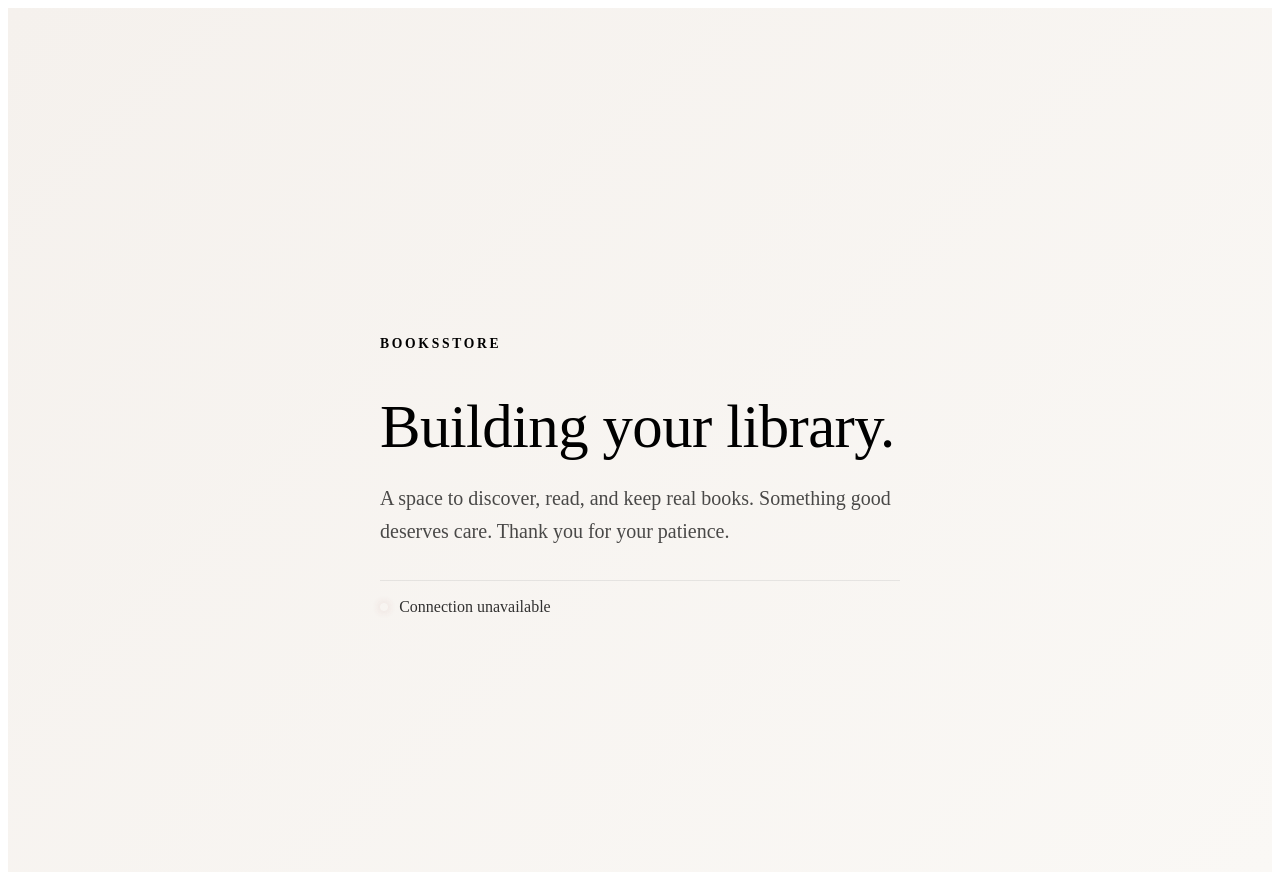
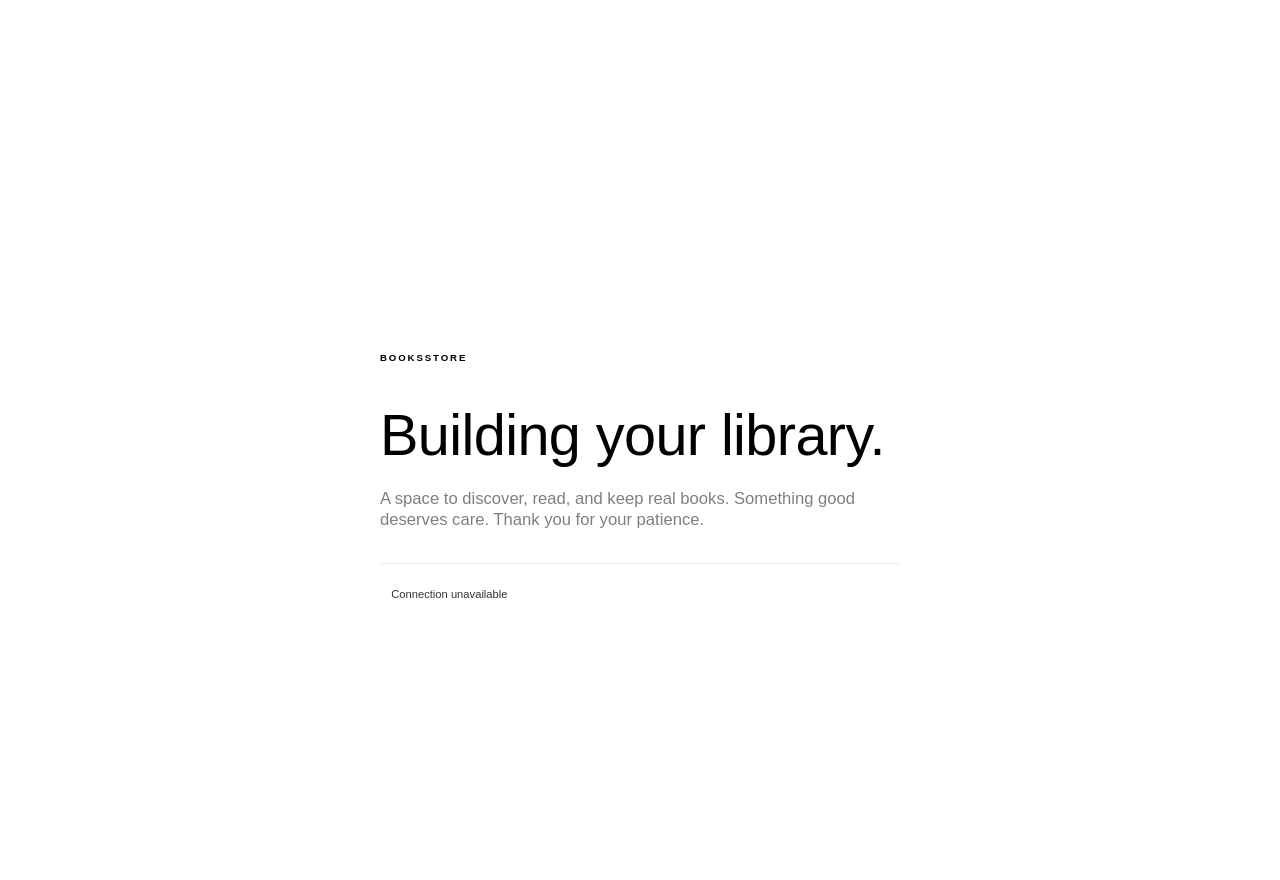
Before and after one commit to realstin/booksstore-frontend, a React (Vite) app: page / in a window 1280 px wide. Built offline with nearby package versions, Linux system fonts and the light colour scheme; no server answers.

Commit message:
feat: added the poppins font the svg to use on signup and log in pages

```diff
--- a/src/App.css
+++ b/src/App.css
@@ -5,7 +5,7 @@
   align-items: center;
   justify-content: center;
   position: relative;
-  background: linear-gradient(135deg, #f5f1ed 0%, #faf8f5 100%);
+  background: linear-gradient(135deg, #fff 0%, #fff 100%);
 }
 
 .coming-soon__wrapper {
@@ -24,7 +24,8 @@
 }
 
 .coming-soon__label {
-  font-size: 0.85rem;
+  font-family: 'Poppins', sans-serif;
+  font-size: 0.6rem;
   letter-spacing: 0.2em;
   text-transform: uppercase;
   color: var(--clay);
@@ -34,8 +35,8 @@
 }
 
 .coming-soon__title {
-  font-family: var(--font-serif);
-  font-size: clamp(2.8rem, 7vw, 3.8rem);
+  font-family: 'Poppins', sans-serif;
+  font-size: clamp(2.6rem, 6vw, 3.6rem);
   font-weight: 500;
   line-height: 1.15;
   margin-bottom: 1.25rem;
@@ -44,10 +45,11 @@
 }
 
 .coming-soon__subtitle {
-  font-size: clamp(1.05rem, 2.8vw, 1.25rem);
-  line-height: 1.65;
+  font-family: 'Poppins', sans-serif;
+  font-size: clamp(1rem, 1.3vw, 1.2rem);
+  line-height: 1.3;
   color: var(--ink);
-  opacity: 0.7;
+  opacity: 0.5;
   margin-bottom: 2rem;
 }
 
@@ -58,10 +60,11 @@
 }
 
 .status-badge {
+  font-family: 'Poppins', sans-serif;
   display: inline-flex;
   align-items: center;
   gap: 0.7rem;
-  font-size: 1rem;
+  font-size: 0.7rem;
   color: var(--ink);
   opacity: 0.8;
   transition: opacity 0.3s ease;
@@ -69,30 +72,6 @@
 
 .status-badge:hover {
   opacity: 1;
-}
-
-.status-badge__dot {
-  width: 8px;
-  height: 8px;
-  border-radius: 50%;
-  flex-shrink: 0;
-  background: var(--clay);
-  box-shadow: 0 0 8px rgba(139, 111, 71, 0.3);
-}
-
-.status-badge--checking .status-badge__dot {
-  background: var(--clay);
-  animation: pulse-dot 1.8s ease-in-out infinite;
-}
-
-.status-badge--connected .status-badge__dot {
-  background: var(--success);
-  box-shadow: 0 0 8px rgba(109, 134, 89, 0.4);
-}
-
-.status-badge--offline .status-badge__dot {
-  background: var(--error);
-  box-shadow: 0 0 8px rgba(168, 90, 90, 0.3);
 }
 
 @keyframes fadeInUp {
--- a/src/index.css
+++ b/src/index.css
@@ -1,13 +1,12 @@
+@import url('https://fonts.googleapis.com/css2?family=Poppins:wght@300;400;500;600;700&display=swap');
 :root {
   --ink: #0f1419;
-  --clay: #8b6f47;
-  --cream: #f5f1ed;
-  --cream-muted: #e8e3dd;
-  --error: #a85a5a;
-  --success: #6d8659;
+  --cream: #fff;
+  --cream-muted: #fff;
+
 
   --font-serif: 'Fraunces', serif;
-  --font-sans: 'Work Sans', sans-serif;
+  --font-sans: 'Poppins', sans-serif;
 }
 
 * {
```
Also changed, not shown: public/library.svg (added).
